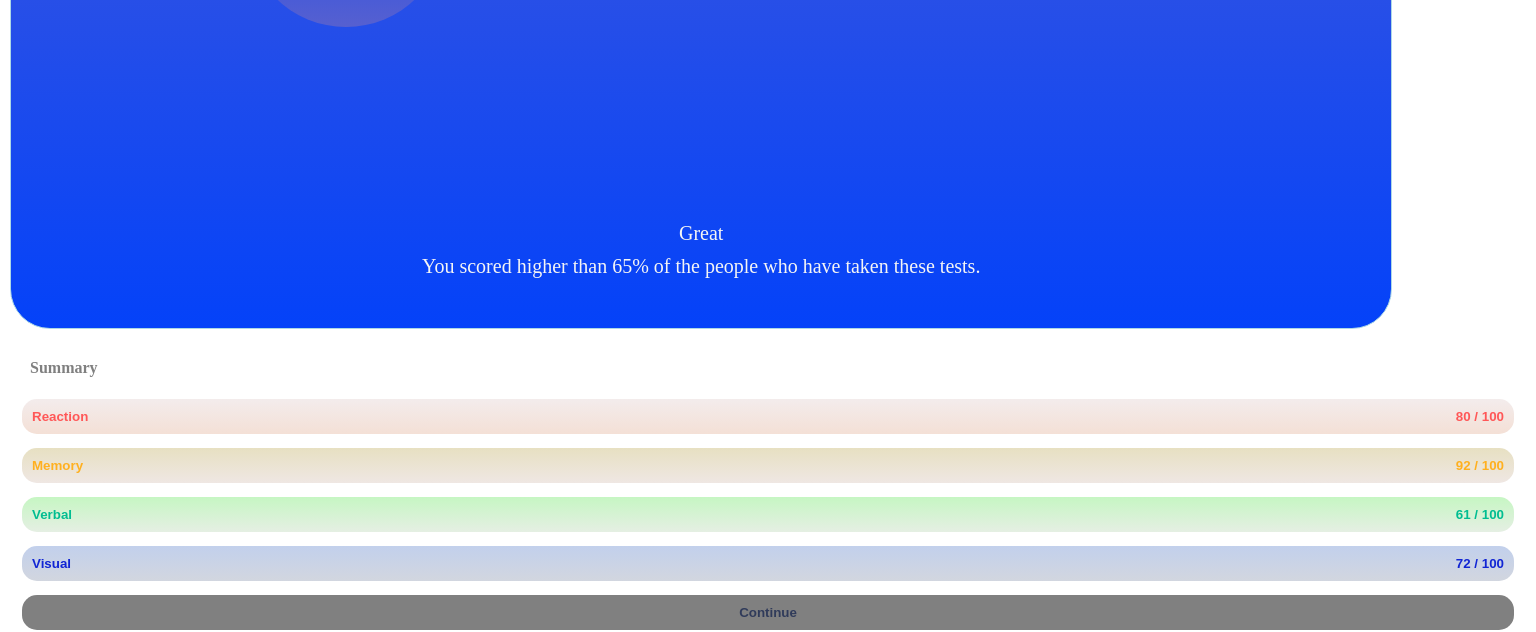
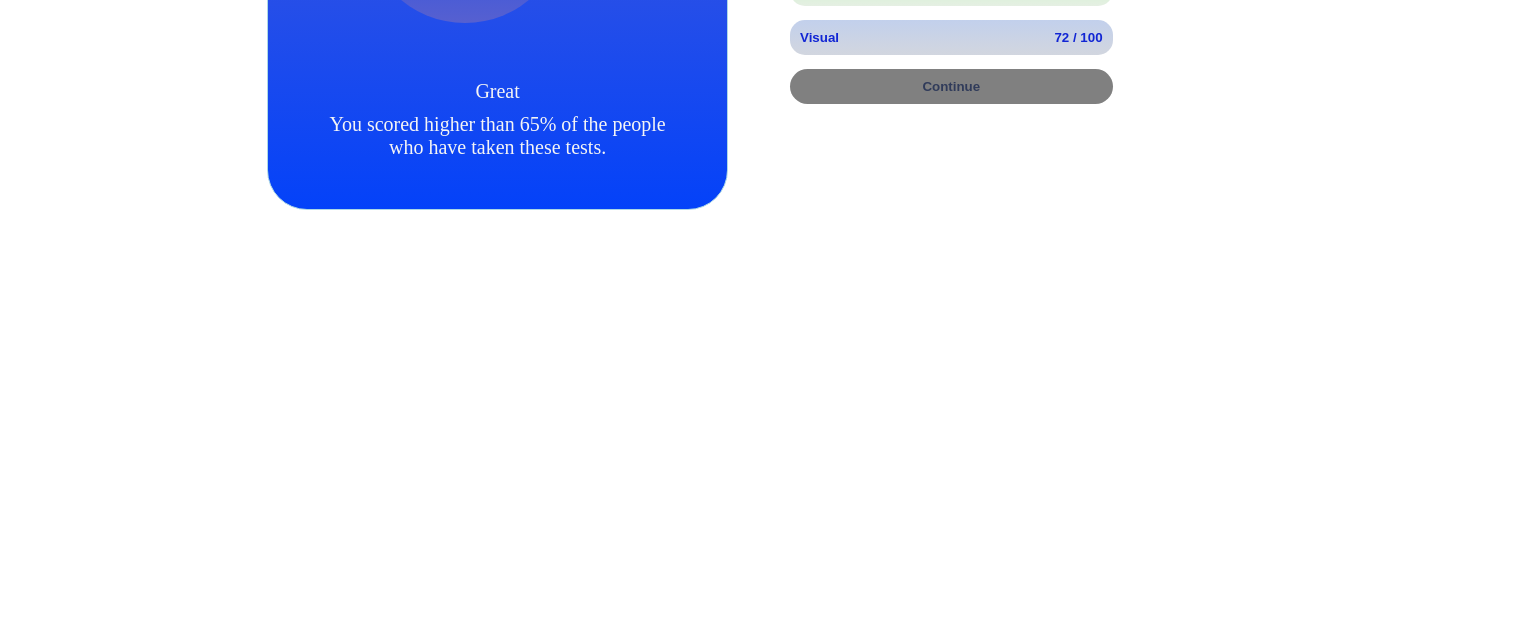
Before and after one commit to Abhi-los-gehts/Summary_Result, a plain HTML site: page index.html in a window 1536 px wide. Shown: the part 436-1068 px from the top of the page. After the commit the page ends 800 px from the top, so only its background shows below. Drawn offline with Linux system fonts and the light colour scheme.

Commit message:
created responsive design for desktop

```diff
--- a/index.html
+++ b/index.html
@@ -1,17 +1,25 @@
 <!DOCTYPE html>
 <html lang="en">
   <head>
-    <meta charset="UTF-8">
-    <meta name="viewport" content="width=device-width, initial-scale=1.0">
-    <link rel="stylesheet" href="style.css">
-    <link rel="icon" type="image/png" sizes="32x32" href="./assets/images/favicon-32x32.png">
-    <link rel="icon" type="image/png" sizes="32x32" href="./assets/fonts/HankenGrotesk-VariableFont_wght.ttf">
+    <meta charset="UTF-8" />
+    <meta name="viewport" content="width=device-width, initial-scale=1.0" />
+    <link rel="stylesheet" href="style.css" />
+    <link
+      rel="icon"
+      type="image/png"
+      sizes="32x32"
+      href="./assets/images/favicon-32x32.png"
+    />
+    <link
+      rel="icon"
+      type="image/png"
+      sizes="32x32"
+      href="./assets/fonts/HankenGrotesk-VariableFont_wght.ttf"
+    />
     <title>Summary component</title>
   </head>
   <body>
-
     <div class="header">
-
       <h2>Your Result</h2>
 
       <div class="circle">
@@ -21,24 +29,32 @@
 
       <div class="content">
         <header>Great</header>
-       <p>You scored higher than 65% of the people who have taken these tests.</p>
+        <p>
+          You scored higher than 65% of the people who have taken these tests.
+        </p>
       </div>
     </div>
 
-
     <div class="main">
-
       <div class="title">Summary</div>
 
-    <button class="red"  img>Reaction <section>80 / 100</section></button>
-    <button class="yellow">Memory <section> 92 / 100</section></button>
-    <button class="lightgreen">Verbal <section>61 / 100</section></button>
-    <button class="blue">Visual <section> 72 / 100</section></button>
+      <button class="red" img>
+        Reaction
+        <section>80 / 100</section>
+      </button>
+      <button class="yellow">
+        Memory
+        <section>92 / 100</section>
+      </button>
+      <button class="lightgreen">
+        Verbal
+        <section>61 / 100</section>
+      </button>
+      <button class="blue">
+        Visual
+        <section>72 / 100</section>
+      </button>
       <button class="gray">Continue</button>
-
-
     </div>
-
-
   </body>
 </html>
--- a/style.css
+++ b/style.css
@@ -15,11 +15,12 @@ body {
   background-image: linear-gradient(rgb(86, 96, 208), rgb(4, 66, 249));
   /* background-image:hsla(241, 72%, 46%, 0); */
   padding: 40px;
-  margin: 10px;
+  margin: 20px;
   margin-top: 0;
   border-radius: 40px;
 
   color: whitesmoke;
+
 }
 
 h2 {
@@ -40,7 +41,7 @@ h2 {
   align-items: center;
   margin: 15%;
 
-  position: relative;
+  /* position: relative; */
 
   color: white;
   font-size: 50px;
@@ -51,8 +52,8 @@ p {
   padding: 10px;
 }
 
-
-.content, header{
+.content,
+header {
   text-align: center;
   font-size: 20px;
 }
@@ -89,7 +90,7 @@ button {
   display: flex;
   font-weight: bold;
   justify-content: space-between;
-  border: 0px ;
+  border: 0px;
 }
 .red {
   background-image: linear-gradient(rgb(243, 236, 236), rgb(244, 224, 214));
@@ -127,3 +128,53 @@ section {
   justify-content: flex-end;
   align-items: flex-end;
 }
+
+/* Desktop: 1440px */
+@media screen and (min-width: 1440px) {
+  body {
+    width: 100%;
+    height: 100vh;
+
+    display: flex;
+    justify-content: center;
+    align-items: center;
+    /* flex-direction: row; */
+    /* flex-wrap: nowrap; */
+  }
+
+  .header {
+    height: calc(100% -30px);
+    width: 30%;
+
+    display: flex;
+    flex-direction: column;
+    justify-content: center;
+  }
+
+  .main {
+    height: calc(100% -30px);
+    width: 30%;
+
+    /* border: 1px solid rgb(208, 132, 132); */
+
+    display: flex;
+    flex-direction: column;
+    justify-content: flex-start;
+    align-items: flex-start;
+    margin: 40px;
+  }
+
+  .title {
+    font-weight: 900;
+  }
+
+  button {
+    width: 70%;
+    height: 10%;
+    border-radius: 20px;
+  }
+
+  .gray {
+    border-radius: 50px;
+  }
+}
```
Lines whose indentation alone changed are shown as unchanged.
